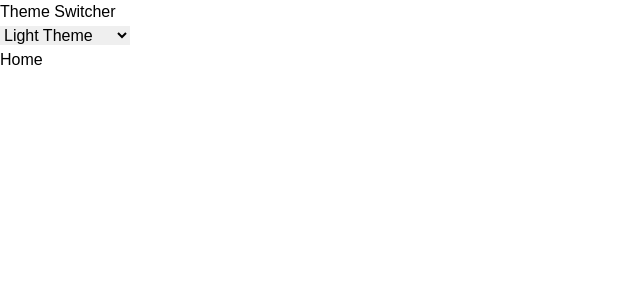
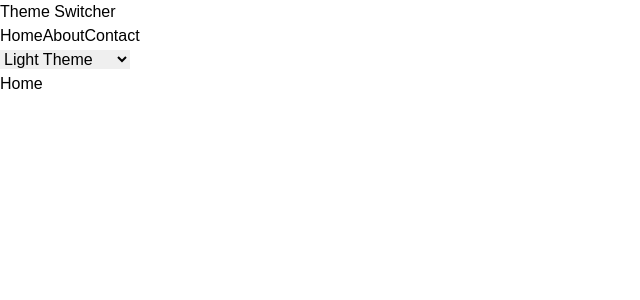
Before and after one commit to Argupta99/theme-switcher-app, a React (Vite) app: page /contact in a window 1280 px wide. Shown: the top 300 px of the page, without its empty margins (0-640 px from the left). Built offline with nearby package versions, Linux system fonts and the light colour scheme.

Commit message:
ThemeSwitcher

```diff
--- a/src/Components/Header.tsx
+++ b/src/Components/Header.tsx
@@ -1,12 +1,27 @@
+import {useTheme} from '../Context/ThemeContext'
+
+
+
 function Header () {
+
+  const {theme, ChangeTheme} = useTheme();
   return (
 
-    <header>
-    <h1>Theme Switcher</h1>
+    <header className="flex justify-between items-centre px-6 py-4 bg-[var(--bg-color)] text-[var(--text-color)] shadow-md flex-wrap">
+    <div className="text-xl font-bold">Theme Switcher</div>
 
-  <select>
+    {theme !== "dark" &&(
+    <nav className = "transition-all duration-300 hover:text-[var(--accent-color)]">
+    <a href="/" className="hover:text-[var(--accent-color)]">Home</a>
+    <a href="/about" className="hover:text-[var(--accent-color)]">About</a>
+    <a href="/" className="hover:text-[var(--accent-color)]">Contact</a>
+    </nav>
+    )}
+
+  <select value={theme} onChange= {(e) => ChangeTheme(e.target.value)}
+    className= "appearance-none bg-[var(--dropdown-bg)] text-[var(--dropdown-text)] border border-[var(--accent-color)] px-3 py-2 rounded-md focus:outline-none focus:ring-2 focus:ring-[var(--accent-color)] transition-all duration-300 hover:scale-105">
     <option value="light">Light Theme</option>
-    <option value="light">Dark Theme</option>
+    <option value="dark">Dark Theme</option>
     <option value="monokai">Monokai theme</option>
   </select>
 
```
